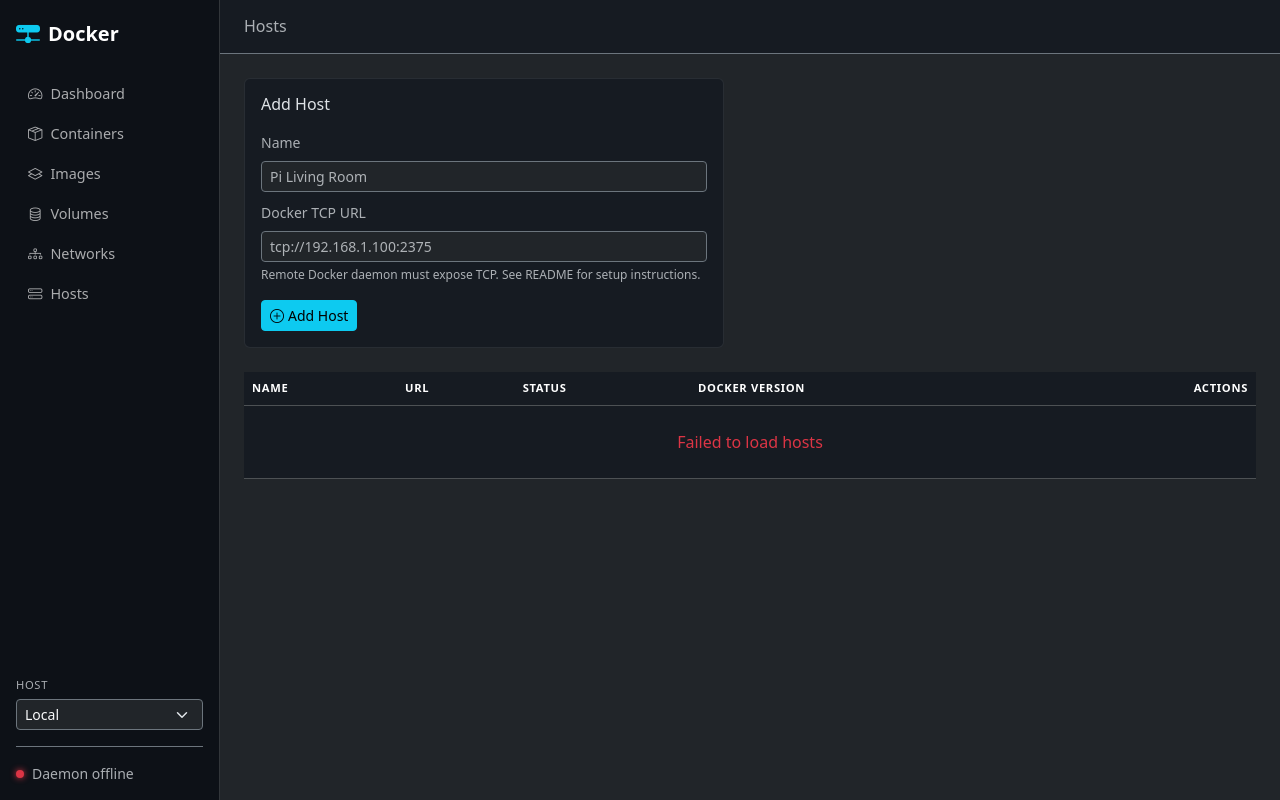
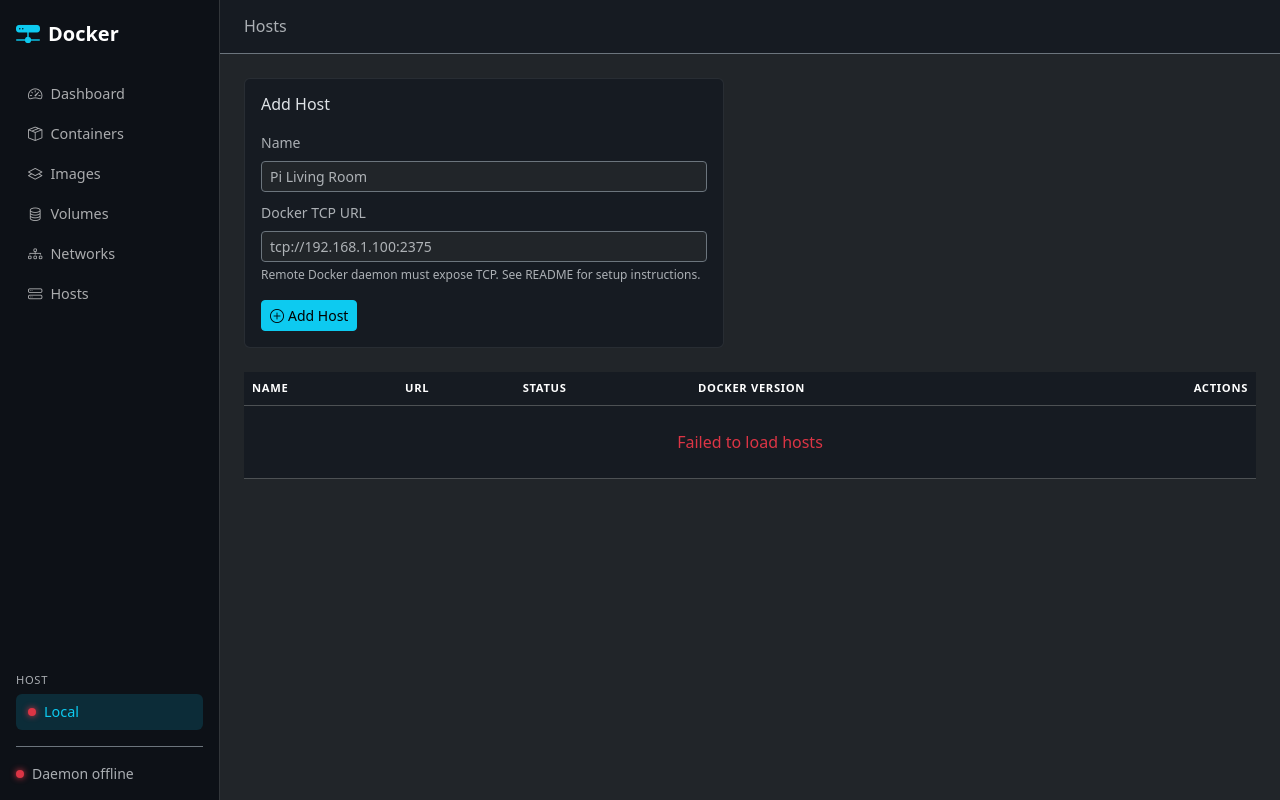
Before and after one commit to ezotic/docker_dashboard, a Python web app: template templates/hosts.html in a window 1280 px wide. Run offline with Jinja, Linux system fonts and the light colour scheme; the template is opened without the code that fills it, so the values that code supplies are empty.

Commit message:
refactored host section. removed host dropdown selector

```diff
--- a/static/css/app.css
+++ b/static/css/app.css
@@ -35,6 +35,37 @@
 .sidebar .nav-link.active {
   background: rgba(13, 202, 240, 0.15);
   color: #0dcaf0 !important;
+}
+
+/* Host list items */
+.host-item {
+  border-radius: 6px;
+  font-size: 0.9rem;
+  padding: 0.45rem 0.75rem;
+  color: rgba(255, 255, 255, 0.65) !important;
+  background: none;
+  border: none;
+  cursor: pointer;
+  transition: background 0.15s, color 0.15s;
+  display: flex;
+  align-items: center;
+}
+
+.host-item:hover {
+  background: rgba(255, 255, 255, 0.07);
+  color: #fff !important;
+}
+
+.host-item.active {
+  background: rgba(13, 202, 240, 0.15);
+  color: #0dcaf0 !important;
+}
+
+@media (max-width: 767.98px) {
+  .host-item {
+    padding: 0.75rem 0.75rem;
+    font-size: 1rem;
+  }
 }
 
 /* Top bar */
--- a/templates/base.html
+++ b/templates/base.html
@@ -68,9 +68,11 @@
 
     <div class="mb-3 mt-3">
       <label class="text-muted" style="font-size:0.7rem; text-transform:uppercase; letter-spacing:.06em;">Host</label>
-      <select id="host-select" class="form-select form-select-sm bg-dark text-light border-secondary mt-1">
-        <option value="local">Local</option>
-      </select>
+      <div id="host-list" class="mt-1 d-flex flex-column gap-1">
+        <button class="host-item nav-link text-light w-100 text-start active" data-id="local">
+          <span class="status-dot dot-red me-2"></span>Local
+        </button>
+      </div>
     </div>
 
     <div class="pt-3 border-top border-secondary">
```
Also changed, not shown: static/js/host.js (+24 -18 lines).
